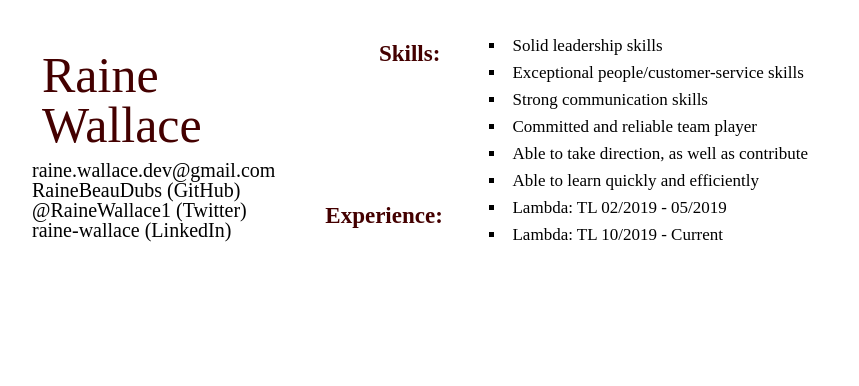
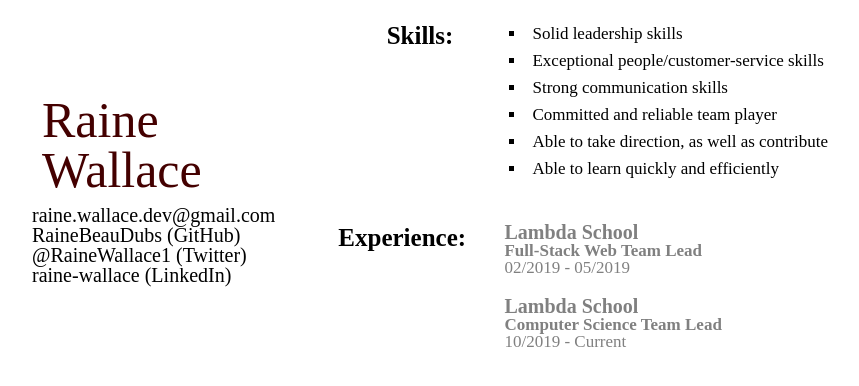
Before and after one commit to RaineBeauDubs/MyResume, a React (Create React App) app in the folder resume/: page / in a window 1280 px wide. Shown: the top 386 px of the page, without its empty margins (148-1007 px from the left). Built offline with nearby package versions, Linux system fonts and the light colour scheme.

Commit message:
updated stules, updated experience

```diff
--- a/resume/src/components/Experience.js
+++ b/resume/src/components/Experience.js
@@ -1,22 +1,53 @@
 import React from 'react';
+import styled from 'styled-components';
 import {
   ResSection,
   ResSectionLeft,
   ResSectionRight,
   List,
   ListItems
+} from '../reusableStyles';
 
-} from '../reusableStyles';
+const ExpSec = styled.div`
+  margin: 2rem;
+`;
+
+const ExpTitle = styled.h2`
+  font-weight: bold;
+  font-size: 2rem;
+  color: grey;
+`;
+
+const ExpInfo = styled.h3`
+  font-weight: bold;
+  color: grey;
+`;
+
+const ExpDates = styled.h2`
+  color: grey;
+`;
+const ExpList = styled.ul`
+  list-style: square inside none;
+  display: flex;
+  flex-wrap: wrap;
+`;
+
 
 const Experience = () => {
   return (
     <ResSection>
       <ResSectionLeft>Experience:</ResSectionLeft>
       <ResSectionRight>
-        <List>
-          <ListItems>Lambda: TL 02/2019 - 05/2019</ListItems>
-          <ListItems>Lambda: TL 10/2019 - Current</ListItems>
-        </List>
+        <ExpSec>
+          <ExpTitle>Lambda School</ExpTitle>
+          <ExpInfo>Full-Stack Web Team Lead</ExpInfo>
+          <ExpDates>02/2019 - 05/2019</ExpDates>
+        </ExpSec>
+        <ExpSec>
+          <ExpTitle>Lambda School</ExpTitle>
+          <ExpInfo>Computer Science Team Lead</ExpInfo>
+          <ExpDates>10/2019 - Current</ExpDates>
+        </ExpSec>
       </ResSectionRight>
     </ResSection>
   )
--- a/resume/src/reusableStyles.js
+++ b/resume/src/reusableStyles.js
@@ -13,10 +13,9 @@ export const ResSection = styled.div`
 export const ResSectionLeft = styled.div`
   width: 17%;
   font-weight: bold;
-  font-size: 2.3rem;
+  font-size: 2.5rem;
   text-align: right;
-  margin: 1rem
-  color: rgb(68, 0, 0);
+  margin: 2.3rem
 
   // border: 1px solid green;
 `;
@@ -31,6 +30,7 @@ export const List = styled.ul`
   list-style: square inside none;
   display: flex;
   flex-wrap: wrap;
+  margin: 2rem;
 `;
 
 export const ListItems = styled.li`
```
